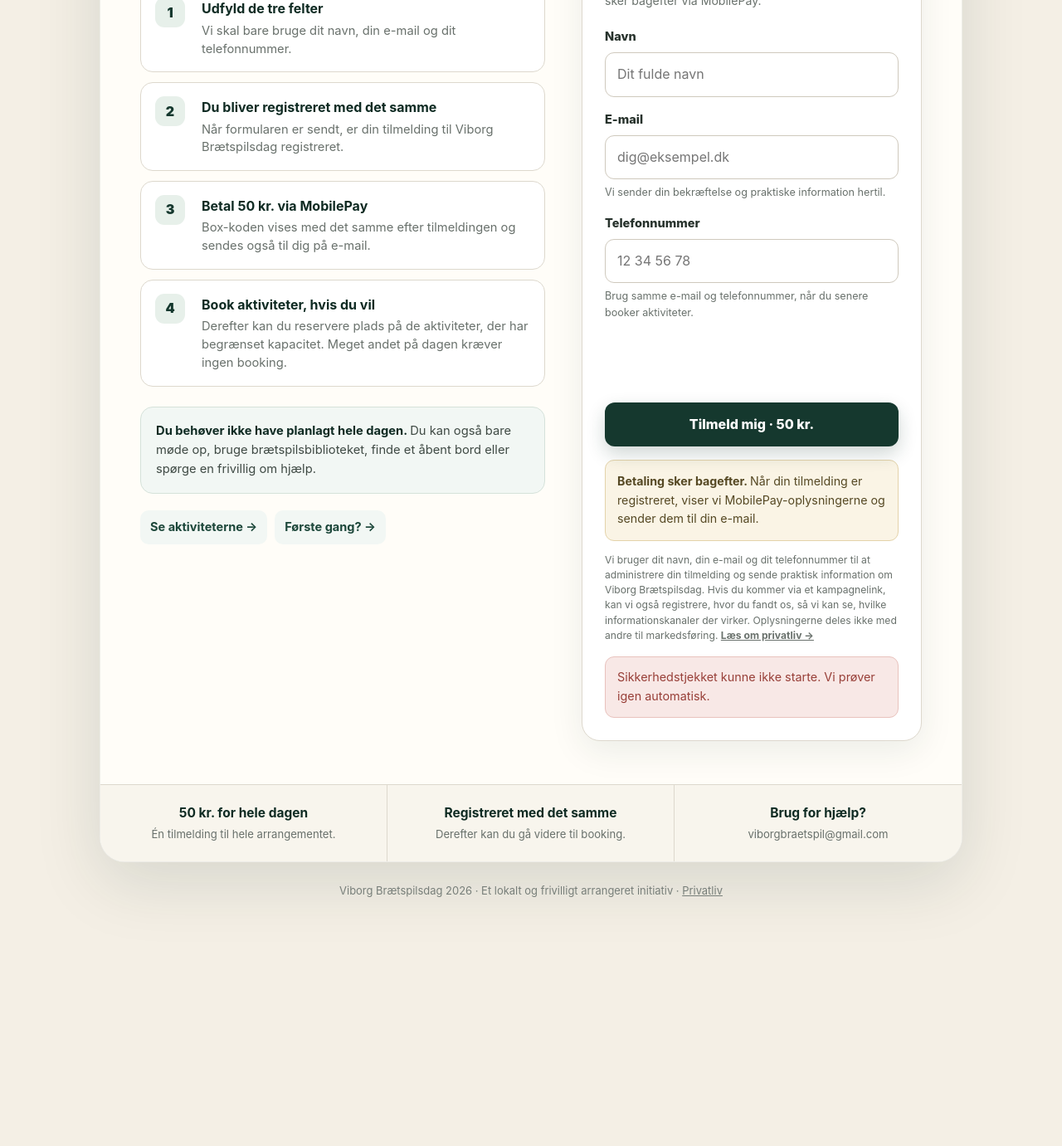
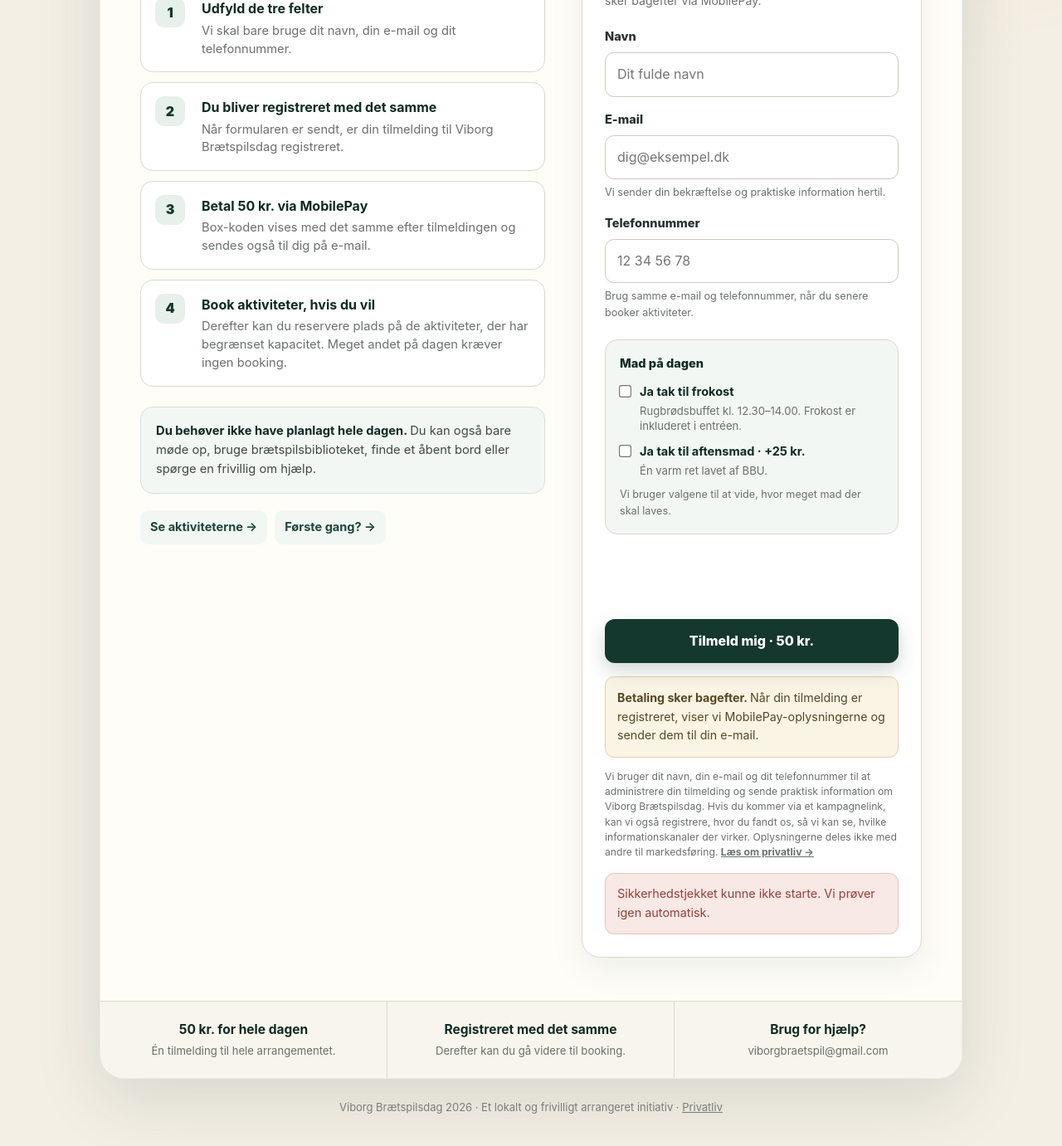
Before and after one commit to Andrejao/spilex, a Jekyll site: the page built from tilmelding.html, in a window 1280 px wide and 1400 px high, scrolled down 840 px. Shown: the top 1381 px of the window at 83% size. Built offline with Jekyll 4.4.1, drawn with Linux system fonts in a browser that asks for light colours; before the commit the page ends 1979 px from its top, so only the background shows below that.

Commit message:
Update tilmelding.html

```diff
--- a/tilmelding.html
+++ b/tilmelding.html
@@ -490,6 +490,55 @@ permalink: /tilmelding/
       background:#fff;
     }
 
+    .meal-box {
+  margin:22px 0 20px;
+  padding:17px;
+  border:1px solid var(--border);
+  border-radius:var(--radius-md);
+  background:var(--green-050);
+}
+
+.meal-title {
+  margin-bottom:11px;
+  font-size:.91rem;
+  font-weight:850;
+  color:var(--green-950);
+}
+
+.meal-choice {
+  display:flex;
+  align-items:flex-start;
+  gap:11px;
+  margin:10px 0;
+  cursor:pointer;
+  font-weight:400;
+}
+
+.meal-choice input {
+  flex:0 0 auto;
+  width:auto;
+  margin:4px 0 0;
+  accent-color:var(--green-800);
+  transform:scale(1.15);
+}
+
+.meal-choice span {
+  display:block;
+}
+
+.meal-choice strong {
+  display:block;
+  color:var(--green-950);
+}
+
+.meal-choice small {
+  display:block;
+  margin-top:2px;
+  color:var(--muted);
+  font-size:.82rem;
+  line-height:1.4;
+}
+
     .help {
       font-size:.79rem;
       color:var(--muted);
@@ -1162,6 +1211,50 @@ permalink: /tilmelding/
 
               </div>
 
+              <div class="meal-box">
+
+  <div class="meal-title">
+    Mad på dagen
+  </div>
+
+  <label class="meal-choice">
+    <input
+      id="frokost"
+      name="frokost"
+      type="checkbox"
+    >
+
+    <span>
+      <strong>Ja tak til frokost</strong>
+      <small>
+        Rugbrødsbuffet kl. 12.30–14.00.
+        Frokost er inkluderet i entréen.
+      </small>
+    </span>
+  </label>
+
+  <label class="meal-choice">
+    <input
+      id="aftensmad"
+      name="aftensmad"
+      type="checkbox"
+    >
+
+    <span>
+      <strong>Ja tak til aftensmad · +25 kr.</strong>
+      <small>
+        Én varm ret lavet af BBU.
+      </small>
+    </span>
+  </label>
+
+  <div class="help">
+    Vi bruger valgene til at vide,
+    hvor meget mad der skal laves.
+  </div>
+
+</div>
+
               <!-- BOT-FÆLDE -->
 
               <div
@@ -1274,10 +1367,12 @@ permalink: /tilmelding/
 
             <div class="mobilepay">
 
-              <div class="price-label">
-                Betal 50 kr. til MobilePay Box
-              </div>
-
+<div
+  class="price-label"
+  id="paymentAmountLabel"
+>
+  Betal 50 kr. til MobilePay Box
+</div>
               <div class="mobilepay-code">
                 0745GZ
               </div>
@@ -1496,6 +1591,48 @@ permalink: /tilmelding/
     var tracking = {};
 
 
+var frokostCheckbox =
+  document.getElementById(
+    'frokost'
+  );
+
+var aftensmadCheckbox =
+  document.getElementById(
+    'aftensmad'
+  );
+
+var paymentAmountLabel =
+  document.getElementById(
+    'paymentAmountLabel'
+  );
+
+function currentPaymentAmount() {
+
+  return aftensmadCheckbox.checked
+    ? 75
+    : 50;
+
+}
+
+
+function updatePaymentUi() {
+
+  submitButton.textContent =
+    'Tilmeld mig · ' +
+    currentPaymentAmount() +
+    ' kr.';
+
+}
+
+
+aftensmadCheckbox.addEventListener(
+  'change',
+  updatePaymentUi
+);
+
+
+updatePaymentUi();
+
     /* -------------------------
        HJÆLPEFUNKTIONER
     ------------------------- */
@@ -1972,6 +2109,24 @@ permalink: /tilmelding/
                 .value,
               30
             ),
+
+
+          frokost:
+  document
+    .getElementById(
+      'frokost'
+    )
+    .checked,
+
+aftensmad:
+  document
+    .getElementById(
+      'aftensmad'
+    )
+    .checked,
+
+
+
 
           website:
             clean(
```
